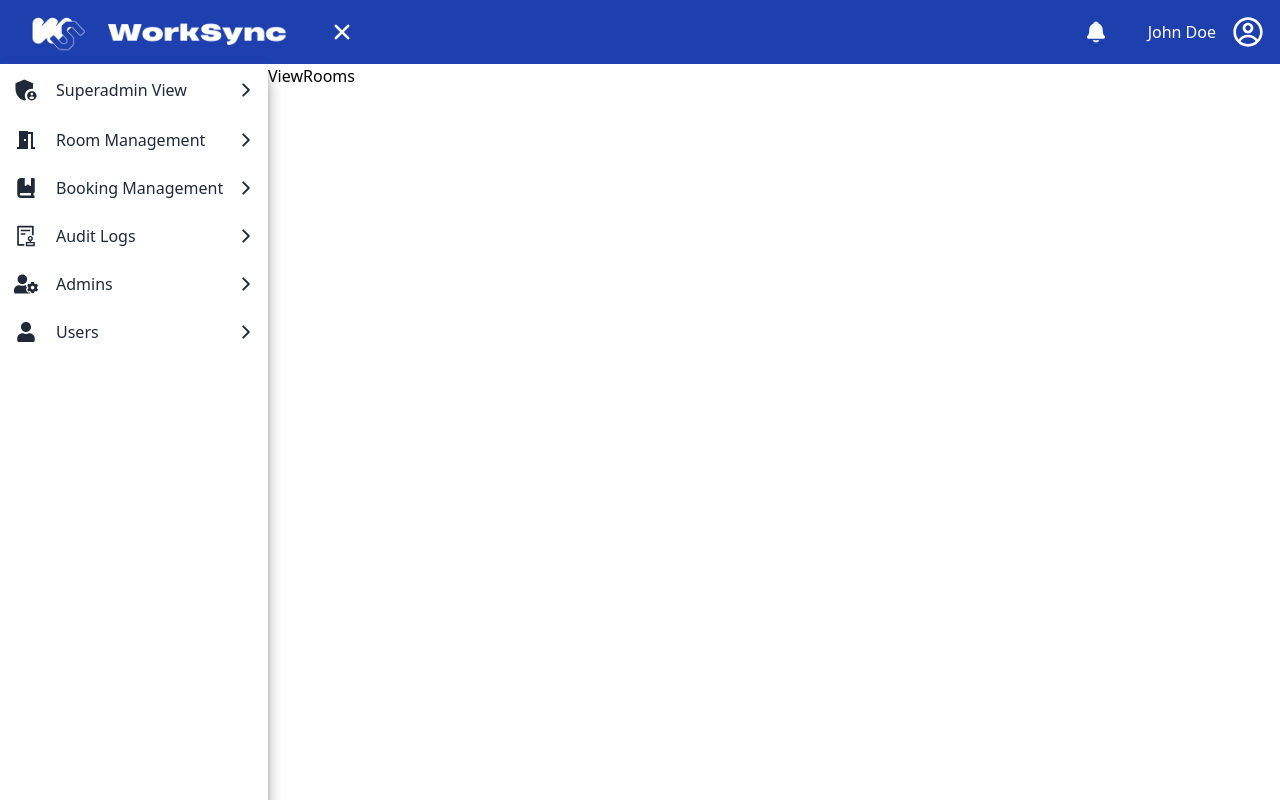
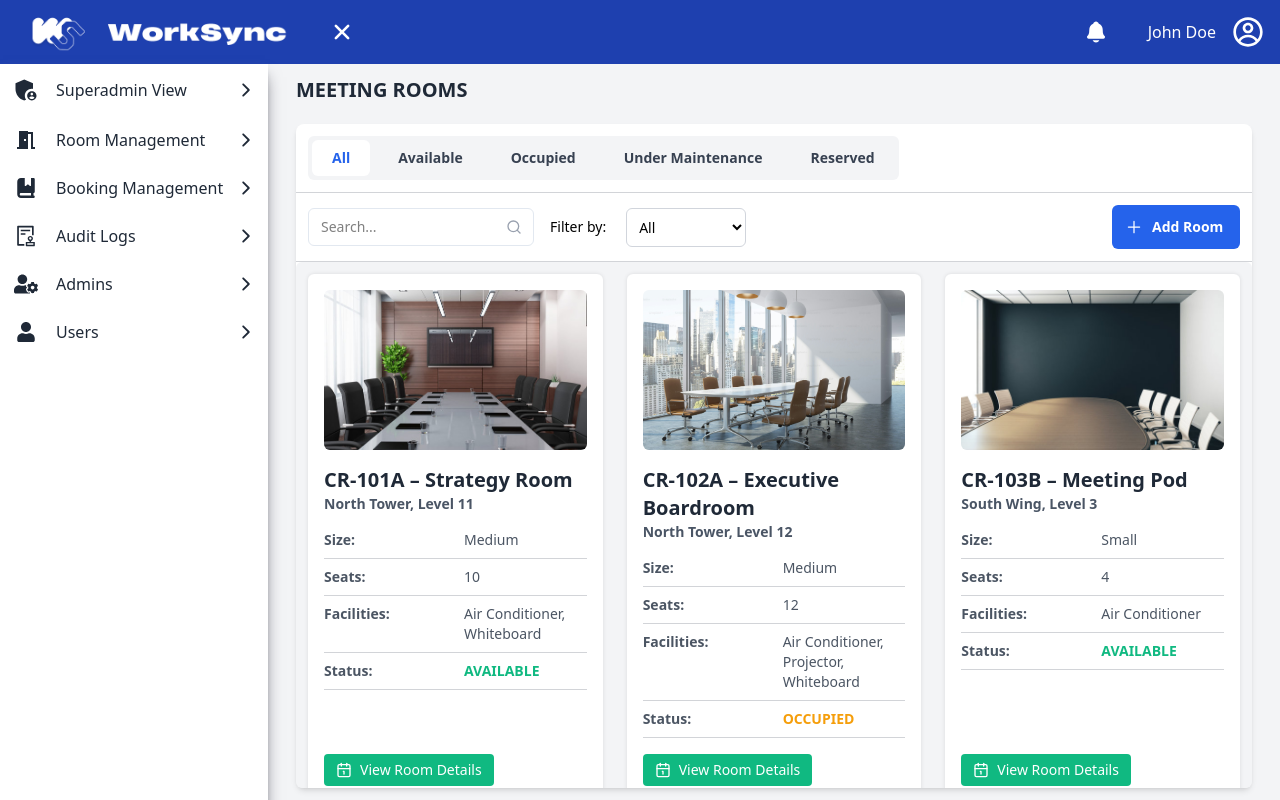
Before and after one commit to donnabell-s/WorkSync-frontend, a React (Vite) app: page /admin/rooms/view in a window 1280 px wide. Built offline with nearby package versions, Linux system fonts and the light colour scheme.

Commit message:
View rooms page layout finished

```diff
--- a/src/views/components/Feature/RoomListInterface.tsx
+++ b/src/views/components/Feature/RoomListInterface.tsx
@@ -6,7 +6,7 @@ interface MeetingRoom {
     numberOfSeats: number;
     additionalFacilities: string[];
     imageFile: string;
-    status: 'available' | 'occupied';
+    status: 'available' | 'occupied' | 'under maintenance' | 'reserved';
 }
 
 
--- /dev/null
+++ b/src/views/components/UI/AdminButton.tsx
@@ -0,0 +1,18 @@
+import React from 'react'
+
+interface AdminButtonProps {
+    label: string;
+    icon?: React.ReactNode;
+}
+
+const AdminButton: React.FC<AdminButtonProps> = ({ label, icon }) => {
+    return (
+        <button
+            className='max-h-15 w-32 bg-[#2563EB] p-3 flex items-center text-white text-sm font-semibold rounded-md cursor-pointer hover:bg-[#1E40AF] transform transform-all duration-200'>
+            {icon && <span className='mr-2'>{icon}</span>}
+            {label}
+        </button>
+    )
+}
+
+export default AdminButton
--- /dev/null
+++ b/src/views/components/UI/AdminFilter.tsx
@@ -0,0 +1,14 @@
+import React from 'react'
+
+const AdminFilter: React.FC = () => {
+  return (
+    <div className='flex gap-5 text-sm w-full items-center'>
+        <p>Filter by:</p>
+        <select className="w-30 border border-gray-300 rounded-md p-2 cursor-pointer focus:ring-slate-300 focus:ring-2">
+            <option value="">All</option>
+        </select>
+    </div>
+  )
+}
+
+export default AdminFilter
--- /dev/null
+++ b/src/views/components/UI/AdminHeading.tsx
@@ -0,0 +1,18 @@
+import React from 'react'
+
+interface AdminHeadingProps{
+    label: String
+}
+
+
+
+const AdminHeading:React.FC<AdminHeadingProps> = ({label}) => {
+
+    return(
+        <div className='text-xl font-bold text-[#1F2937]'>
+            {label}
+        </div>
+    )
+}
+
+export default AdminHeading;
--- /dev/null
+++ b/src/views/components/UI/AdminSearch.tsx
@@ -0,0 +1,24 @@
+import { FiSearch } from "react-icons/fi";
+
+
+interface AdminSearchProps {
+    value: string;
+    onChange: (event: React.ChangeEvent<HTMLInputElement>) => void;
+}
+
+const AdminSearch = ({ value, onChange }: AdminSearchProps) => {
+  return (
+    <div className="relative w-full max-w-sm md:flex hidden">
+      <input
+        type="text"
+        placeholder="Search..."
+        value={value}
+        onChange={onChange}
+        className="w-full border border-slate-200 rounded-md py-2 pl-3 pr-10 focus:outline-none focus:ring-2 focus:ring-slate-300 bg-white text-sm"
+      />
+      <FiSearch className="absolute right-3 top-1/2 transform -translate-y-1/2 text-gray-400 pointer-events-none" />
+    </div>
+  );
+};
+
+export default AdminSearch;
--- a/src/views/containers/Admin-Superadmin/AdminMain/AdminMain.tsx
+++ b/src/views/containers/Admin-Superadmin/AdminMain/AdminMain.tsx
@@ -14,7 +14,7 @@ const AdminMain = () => {
   return (
     <div className='h-screen w-screen flex flex-col'>
       <Header nav={nav} toggleNav={handleNav} />
-      <main className='flex h-full'>
+      <main className='flex h-[calc(100%-4rem)] bg-[#F3F4F6]'>
         <SideNav nav={nav} />
         <div className={`w-full h-full overflow-y-auto ${nav ? 'ml-67' : 'ml-0'} duration-300 ease-in-out`}>
           <Outlet />
--- a/src/views/containers/Admin-Superadmin/RoomManagement/ViewRooms/ViewRooms.tsx
+++ b/src/views/containers/Admin-Superadmin/RoomManagement/ViewRooms/ViewRooms.tsx
@@ -1,8 +1,101 @@
-import React from 'react'
+import React, { useEffect } from 'react'
+import AdminHeading from '../../../../components/UI/AdminHeading'
+import AdminSearch from '../../../../components/UI/AdminSearch'
+import AdminFilter from '../../../../components/UI/AdminFilter'
+import AdminButton from '../../../../components/UI/AdminButton'
+import RoomList from '../../../../components/Feature/RoomList'
+import { meetingRooms } from "../../../../components/Feature/RoomListInterface"
+import { IoAddOutline } from "react-icons/io5";
 
 const ViewRooms = () => {
+
+  const tabs: string[] = ["All", "Available", "Occupied", "Under Maintenance", "Reserved"];
+  const [activeTab, setActiveTab] = React.useState<string>(tabs[0]);
+  const [searchQuery, setSearchQuery] = React.useState<string>('');
+  const [filteredRooms, setFilteredRooms] = React.useState(meetingRooms);
+
+  const handleTabClick = (tab: string) => {
+    setActiveTab(tab);
+    handleFilterRooms(tab);
+    setSearchQuery('');
+  }
+
+  const handleFilterRooms = (tab: string) => {
+    let filtered = meetingRooms;
+    switch (tab) {
+      case "Available":
+        filtered = meetingRooms.filter(room => room.status === "available");
+        break;
+      case "Occupied":
+        filtered = meetingRooms.filter(room => room.status === "occupied");
+        break;
+      case "Under Maintenance":
+        filtered = meetingRooms.filter(room => room.status === "under maintenance");
+        break;
+      case "Reserved":
+        filtered = meetingRooms.filter(room => room.status === "reserved");
+        break;
+      default:
+        filtered = meetingRooms;
+    }
+    setFilteredRooms(filtered);
+  }
+
+  const handleSearchChange = (event: React.ChangeEvent<HTMLInputElement>) => {
+    setSearchQuery(event.target.value);
+    const filtered = meetingRooms.filter(room => {
+      const roomDetails = `${room.roomCode} ${room.roomName} ${room.location}`.toLowerCase();
+      return roomDetails.includes(event.target.value.toLowerCase());
+    });
+    setFilteredRooms(filtered);
+  }
+
+  useEffect(() => {
+    const filtered = meetingRooms.filter(room => {
+      const roomDetails = `${room.roomCode} ${room.roomName} ${room.location}`.toLowerCase();
+      return roomDetails.includes(searchQuery.toLowerCase());
+    });
+    setFilteredRooms(filtered);
+  }, [searchQuery]);
+
   return (
-    <div>ViewRooms</div>
+    <div className='h-[calc(100%-3rem)] flex flex-col p-3 px-7'>
+      <div>
+        <AdminHeading label="MEETING ROOMS" />
+      </div>
+      <div className='h-full flex flex-col mt-5 bg-white rounded-lg shadow-md divide-y-1 divide-[#D2D4D8]'>
+        <div className='p-3'>
+          <div className='bg-[#F3F4F6] p-1 rounded-md flex flex-wrap gap-2 max-w-max'>
+            {
+              tabs.map((tab, index) => (
+                <button
+                  key={index}
+                  className={`px-5 py-2 rounded-md text-sm font-semibold cursor-pointer ${activeTab === tab ? 'bg-white text-[#2563EB]' : 'text-[#374151] hover:bg-[#E5E7EB]'}`}
+                  onClick={() => handleTabClick(tab)}>
+                  {tab}
+                </button>
+              ))
+            }
+          </div>
+        </div>
+        <div className='flex sm:flex-row flex-col p-3 justify-between gap-3'>
+          <div className='flex md:flex-row flex-col gap-4 items-center'>
+            <AdminSearch value={searchQuery} onChange={handleSearchChange} />
+            <AdminFilter />
+          </div>
+          <AdminButton label="Add Room" icon={<IoAddOutline className='size-5 font-bold' />} />
+        </div>
+        <div className='h-full bg-[#F3F4F6] p-3 overflow-y-scroll rounded-md'>
+          {
+            filteredRooms.length > 0 ?
+              <RoomList role='admin' rooms={filteredRooms} /> :
+              <div className='flex items-center justify-center h-full'>
+                <p className='text-gray-500 text-md'>No rooms found</p>
+              </div>
+          }
+        </div>
+      </div>
+    </div>
   )
 }
 
```
